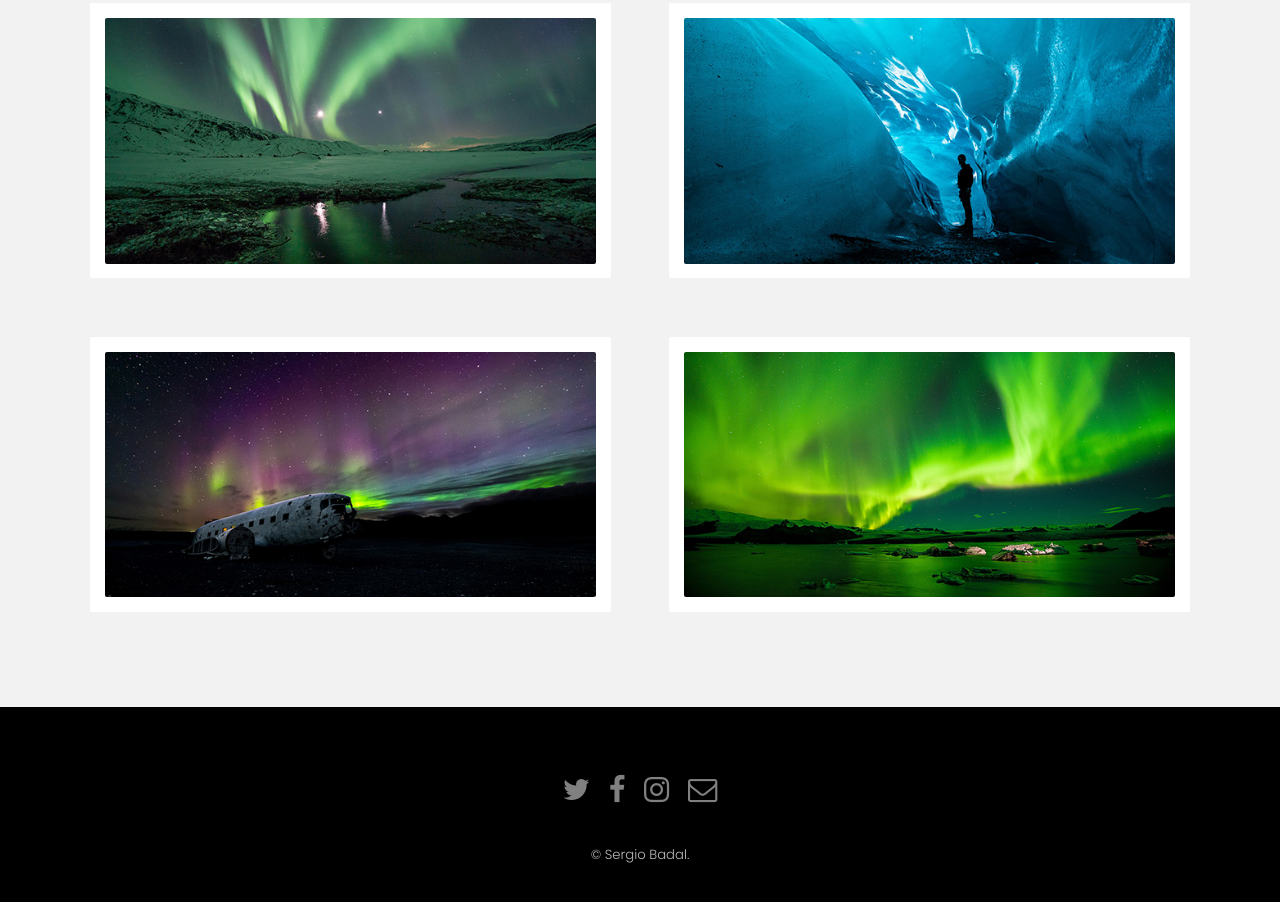
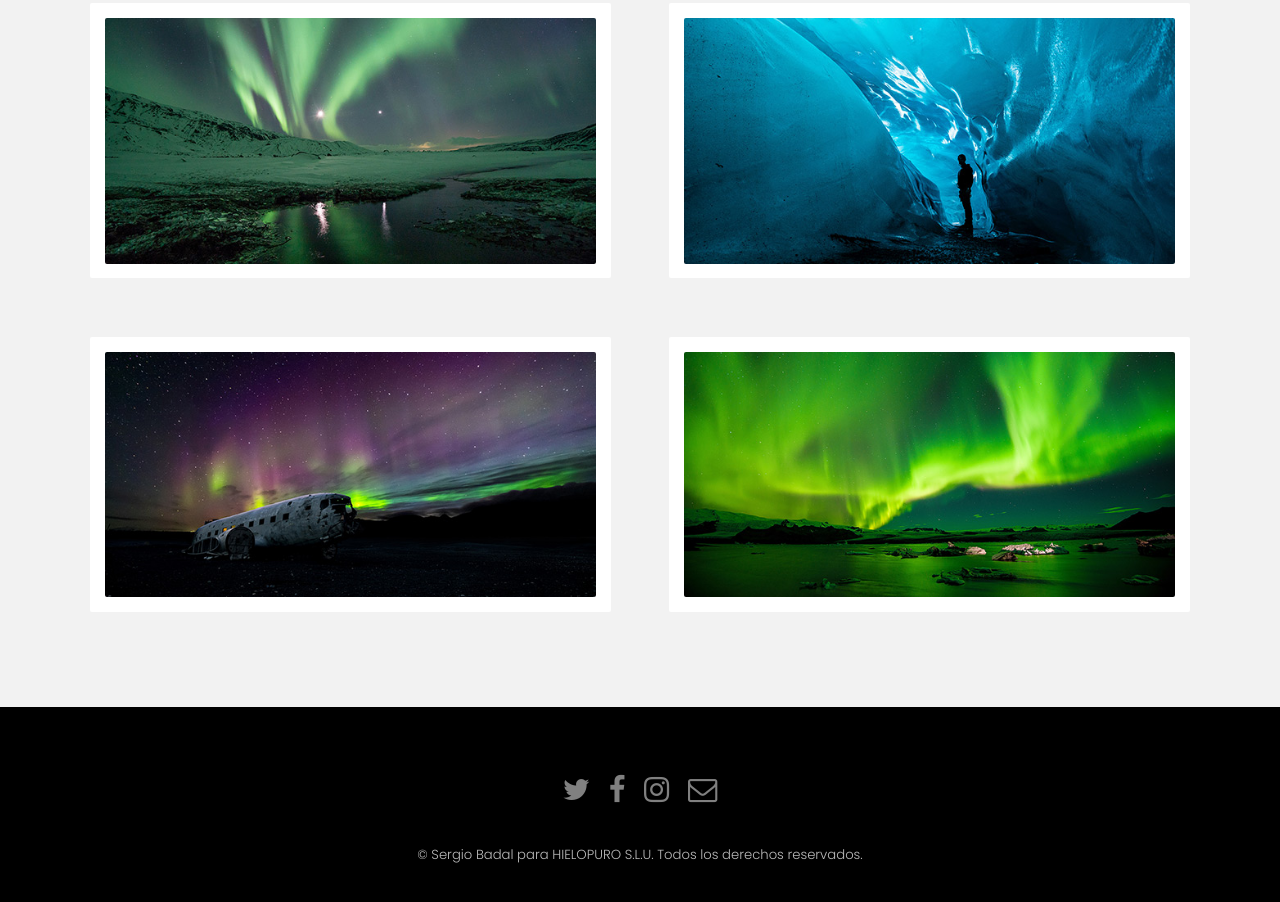
Before and after one commit to aeronauti/03_REP_HIELO, a plain HTML site: page index.html in a window 1280 px wide. Shown: the part 1840-2742 px from the top of the page. Drawn offline with Linux system fonts and the light colour scheme.

Commit message:
oculto faldón interior y cambio copyright desde CASA

```diff
--- a/assets/css/main.css
+++ b/assets/css/main.css
@@ -4309,4 +4309,6 @@
 				padding: 3rem 0 1rem 0 ;
 			}
 
-		}
+		   #one#two#three {display:none}
+
+		}
--- a/index.html
+++ b/index.html
@@ -176,7 +176,7 @@
 					</ul>
 				</div>
 				<div class="copyright">
-					&copy; Sergio Badal.
+					&copy; Sergio Badal para HIELOPURO S.L.U. Todos los derechos reservados.
 				</div>
 			</footer>
 
```
